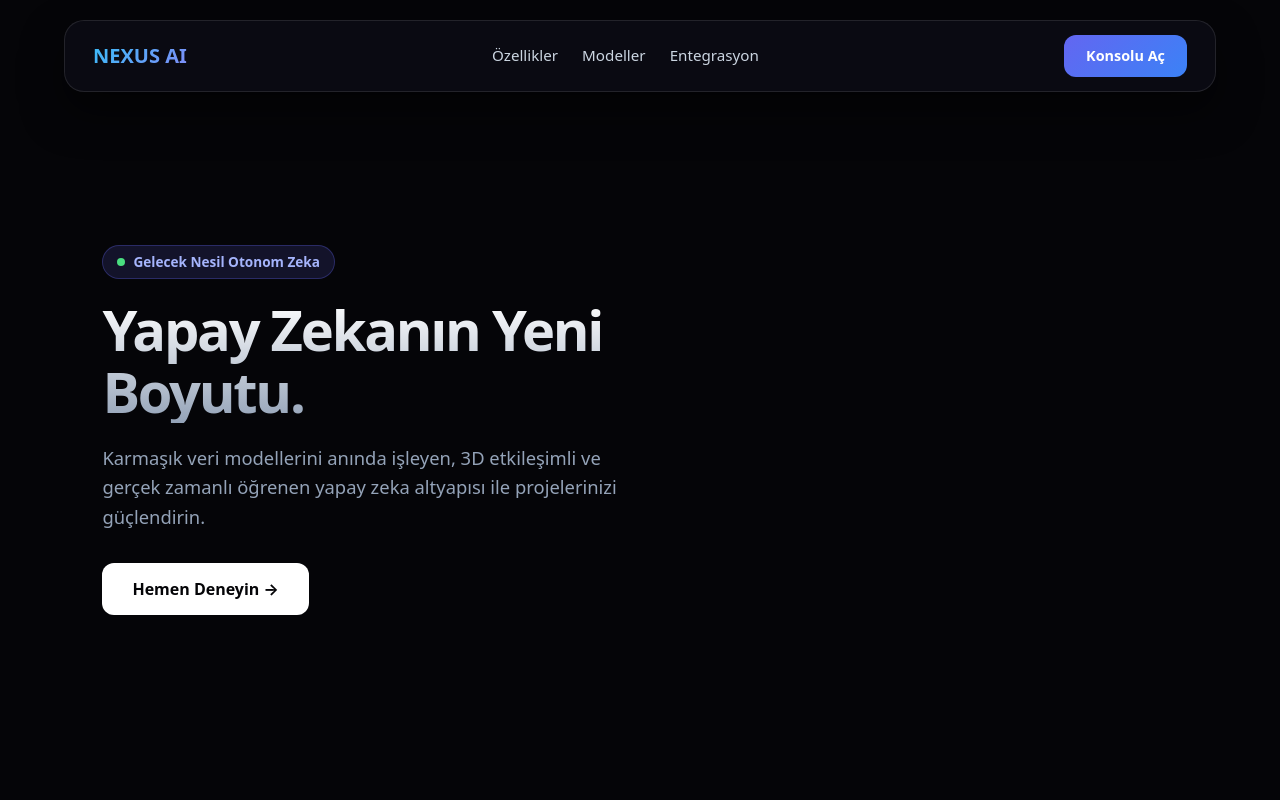
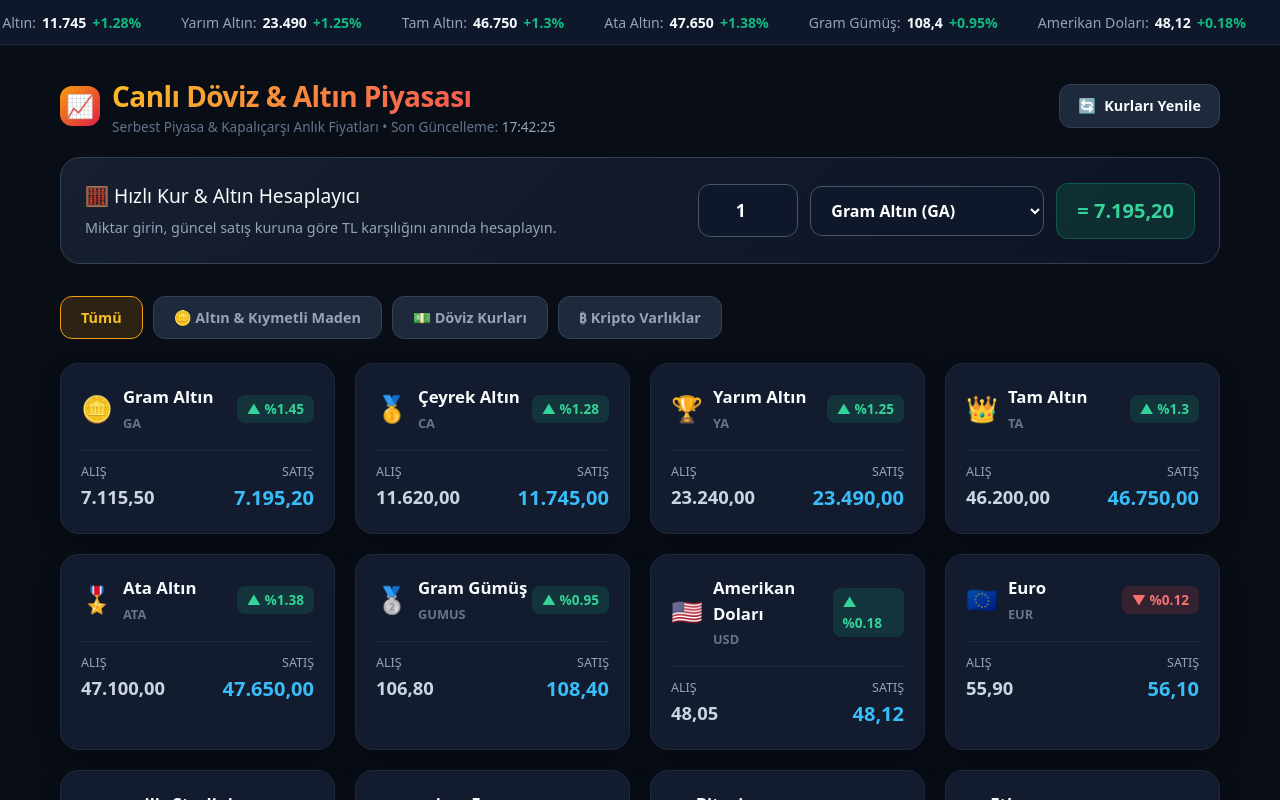
Before and after one commit to umutsenol79-ux/my-app, a Next.js app: page / in a window 1280 px wide. Shown: the top 800 px of the page. Built offline with nearby package versions, Linux system fonts and the light colour scheme.

Commit message:
feat: complete live gold currency crypto rates dashboard with converter

```diff
--- a/app/page.tsx
+++ b/app/page.tsx
@@ -1,176 +1,288 @@
 'use client';
 
-import { useEffect } from 'react';
+import { useState, useEffect } from 'react';
 
-export default function Home() {
+interface RateItem {
+  name: string;
+  code: string;
+  buy: number;
+  sell: number;
+  change: number;
+  icon: string;
+  type: 'gold' | 'currency' | 'crypto';
+}
+
+const initialRates: RateItem[] = [
+  { name: 'Gram Altın', code: 'GA', buy: 7115.50, sell: 7195.20, change: 1.45, icon: '🪙', type: 'gold' },
+  { name: 'Çeyrek Altın', code: 'CA', buy: 11620.00, sell: 11745.00, change: 1.28, icon: '🥇', type: 'gold' },
+  { name: 'Yarım Altın', code: 'YA', buy: 23240.00, sell: 23490.00, change: 1.25, icon: '🏆', type: 'gold' },
+  { name: 'Tam Altın', code: 'TA', buy: 46200.00, sell: 46750.00, change: 1.30, icon: '👑', type: 'gold' },
+  { name: 'Ata Altın', code: 'ATA', buy: 47100.00, sell: 47650.00, change: 1.38, icon: '🎖️', type: 'gold' },
+  { name: 'Gram Gümüş', code: 'GUMUS', buy: 106.80, sell: 108.40, change: 0.95, icon: '🥈', type: 'gold' },
+  { name: 'Amerikan Doları', code: 'USD', buy: 48.05, sell: 48.12, change: 0.18, icon: '🇺🇸', type: 'currency' },
+  { name: 'Euro', code: 'EUR', buy: 55.90, sell: 56.10, change: -0.12, icon: '🇪🇺', type: 'currency' },
+  { name: 'ngiliz Sterlini', code: 'GBP', buy: 65.40, sell: 65.75, change: 0.32, icon: '🇬🇧', type: 'currency' },
+  { name: 'sviçre Frangı', code: 'CHF', buy: 59.50, sell: 60.10, change: -0.05, icon: '🇨🇭', type: 'currency' },
+  { name: 'Bitcoin', code: 'BTC', buy: 3810000.00, sell: 3825000.00, change: 2.15, icon: '₿', type: 'crypto' },
+  { name: 'Ethereum', code: 'ETH', buy: 138000.00, sell: 139500.00, change: -0.75, icon: 'Ξ', type: 'crypto' },
+];
+
+export default function FinanceDashboard() {
+  const [rates, setRates] = useState<RateItem[]>(initialRates);
+  const [filter, setFilter] = useState<'all' | 'gold' | 'currency' | 'crypto'>('all');
+  const [calcAmount, setCalcAmount] = useState<number>(1);
+  const [selectedCurrency, setSelectedCurrency] = useState<string>('GA');
+  const [lastUpdated, setLastUpdated] = useState<string>('');
+  const [isRefreshing, setIsRefreshing] = useState(false);
+
   useEffect(() => {
-    const script = document.createElement('script');
-    script.type = 'module';
-    script.src = 'https://unpkg.com/@splinetool/viewer@latest/build/spline-viewer.js';
-    document.body.appendChild(script);
-
-    return () => {
-      if (document.body.contains(script)) {
-        document.body.removeChild(script);
-      }
-    };
+    setLastUpdated(new Date().toLocaleTimeString('tr-TR', { hour: '2-digit', minute: '2-digit', second: '2-digit' }));
   }, []);
 
+  const refreshData = () => {
+    setIsRefreshing(true);
+    setTimeout(() => {
+      setRates(prev =>
+        prev.map(item => {
+          const delta = (Math.random() * 0.4 - 0.2);
+          const newBuy = Number((item.buy * (1 + delta / 100)).toFixed(2));
+          const newSell = Number((item.sell * (1 + delta / 100)).toFixed(2));
+          const newChange = Number((item.change + delta).toFixed(2));
+          return { ...item, buy: newBuy, sell: newSell, change: newChange };
+        })
+      );
+      setLastUpdated(new Date().toLocaleTimeString('tr-TR', { hour: '2-digit', minute: '2-digit', second: '2-digit' }));
+      setIsRefreshing(false);
+    }, 600);
+  };
+
+  const filteredRates = filter === 'all' ? rates : rates.filter(r => r.type === filter);
+  const selectedItem = rates.find(r => r.code === selectedCurrency) || rates[0];
+  const calculatedTotal = (calcAmount * selectedItem.sell).toLocaleString('tr-TR', { minimumFractionDigits: 2, maximumFractionDigits: 2 });
+
   return (
-    <main style={{ position: 'relative', width: '100vw', minHeight: '100vh', overflowX: 'hidden', backgroundColor: '#050508', color: '#fff', fontFamily: 'system-ui, -apple-system, sans-serif' }}>
+    <div style={{ minHeight: '100vh', backgroundColor: '#090d16', color: '#f1f5f9', fontFamily: 'system-ui, -apple-system, sans-serif' }}>
 
-      {/* 3D Robot */}
-      {/* @ts-expect-error spline-viewer is a web component */}
-      <spline-viewer
-        url="https://prod.spline.design/kZDDjO5HuC9GJUM2/scene.splinecode"
-        style={{ width: '100%', height: '100vh', position: 'fixed', top: 0, left: 0, zIndex: 1 }}
-      />
+      {/* Üst Canlı Kayan Şerit (Ticker) */}
+      <div style={{ backgroundColor: '#0f172a', borderBottom: '1px solid #1e293b', overflow: 'hidden', whiteSpace: 'nowrap', padding: '10px 0' }}>
+        <div style={{ display: 'inline-block', animation: 'marquee 25s linear infinite' }}>
+          {rates.map((r, i) => (
+            <span key={i} style={{ margin: '0 20px', fontSize: '0.88rem' }}>
+              <span style={{ color: '#94a3b8', marginRight: '6px' }}>{r.name}:</span>
+              <strong style={{ color: '#f8fafc' }}>{r.sell.toLocaleString('tr-TR')}</strong>
+              <span style={{ marginLeft: '6px', color: r.change >= 0 ? '#10b981' : '#ef4444', fontWeight: 'bold' }}>
+                {r.change >= 0 ? `+${r.change}%` : `${r.change}%`}
+              </span>
+            </span>
+          ))}
+        </div>
+      </div>
 
-      {/* Üst Navbar */}
-      <nav style={{
-        position: 'fixed',
-        top: '20px',
-        left: '50%',
-        transform: 'translateX(-50%)',
-        width: '90%',
-        maxWidth: '1200px',
-        zIndex: 50,
-        display: 'flex',
-        alignItems: 'center',
-        justifyContent: 'space-between',
-        padding: '14px 28px',
-        background: 'rgba(15, 15, 25, 0.65)',
-        backdropFilter: 'blur(20px)',
-        WebkitBackdropFilter: 'blur(20px)',
-        border: '1px solid rgba(255, 255, 255, 0.1)',
-        borderRadius: '20px',
-        boxShadow: '0 20px 40px rgba(0,0,0,0.5)'
-      }}>
-        <div style={{ display: 'flex', alignItems: 'center', gap: '10px', fontWeight: '800', fontSize: '1.25rem' }}>
-          <span style={{ background: 'linear-gradient(135deg, #38bdf8 0%, #818cf8 100%)', WebkitBackgroundClip: 'text', WebkitTextFillColor: 'transparent' }}>
-            NEXUS AI
-          </span>
+      {/* Header */}
+      <header style={{ maxWidth: '1200px', margin: '0 auto', padding: '30px 20px 20px 20px', display: 'flex', justifyContent: 'space-between', alignItems: 'center', flexWrap: 'wrap', gap: '16px' }}>
+        <div>
+          <div style={{ display: 'flex', alignItems: 'center', gap: '12px' }}>
+            <div style={{ width: '40px', height: '40px', borderRadius: '12px', background: 'linear-gradient(135deg, #f59e0b, #e11d48)', display: 'flex', alignItems: 'center', justifyContent: 'center', fontSize: '1.4rem' }}>
+              📈
+            </div>
+            <div>
+              <h1 style={{ margin: 0, fontSize: '1.75rem', fontWeight: '800', letterSpacing: '-0.02em', background: 'linear-gradient(135deg, #fbbf24 0%, #f43f5e 100%)', WebkitBackgroundClip: 'text', WebkitTextFillColor: 'transparent' }}>
+                Canlı Döviz & Altın Piyasası
+              </h1>
+              <p style={{ margin: 0, fontSize: '0.85rem', color: '#64748b' }}>
+                Serbest Piyasa & Kapalıçarşı Anlık Fiyatları • Son Güncelleme: <span style={{ color: '#94a3b8' }}>{lastUpdated}</span>
+              </p>
+            </div>
+          </div>
         </div>
 
-        <div style={{ display: 'flex', gap: '24px', fontSize: '0.95rem', color: '#94a3b8', fontWeight: '500' }}>
-          <span style={{ color: '#cbd5e1' }}>Özellikler</span>
-          <span style={{ color: '#cbd5e1' }}>Modeller</span>
-          <span style={{ color: '#cbd5e1' }}>Entegrasyon</span>
+        <div style={{ display: 'flex', gap: '12px', alignItems: 'center' }}>
+          <button
+            onClick={refreshData}
+            disabled={isRefreshing}
+            style={{
+              padding: '10px 18px',
+              backgroundColor: '#1e293b',
+              border: '1px solid #334155',
+              borderRadius: '12px',
+              color: '#f8fafc',
+              fontSize: '0.9rem',
+              fontWeight: '600',
+              cursor: 'pointer',
+              display: 'flex',
+              alignItems: 'center',
+              gap: '8px',
+              transition: 'all 0.2s'
+            }}
+          >
+            <span style={{ transform: isRefreshing ? 'rotate(360deg)' : 'none', transition: 'transform 0.5s' }}>🔄</span>
+            {isRefreshing ? 'Güncelleniyor...' : 'Kurları Yenile'}
+          </button>
+        </div>
+      </header>
+
+      {/* Ana Gövde */}
+      <main style={{ maxWidth: '1200px', margin: '0 auto', padding: '0 20px 60px 20px' }}>
+
+        {/* Canlı Hesap Makinesi / Çevirici Kartı */}
+        <div style={{
+          background: 'linear-gradient(135deg, rgba(30, 41, 59, 0.7), rgba(15, 23, 42, 0.7))',
+          backdropFilter: 'blur(16px)',
+          border: '1px solid #334155',
+          borderRadius: '20px',
+          padding: '24px',
+          marginBottom: '32px',
+          display: 'flex',
+          justifyContent: 'space-between',
+          alignItems: 'center',
+          flexWrap: 'wrap',
+          gap: '20px'
+        }}>
+          <div>
+            <h3 style={{ margin: '0 0 6px 0', fontSize: '1.2rem', color: '#f8fafc' }}>🧮 Hızlı Kur & Altın Hesaplayıcı</h3>
+            <p style={{ margin: 0, fontSize: '0.9rem', color: '#94a3b8' }}>Miktar girin, güncel satış kuruna göre TL karşılığını anında hesaplayın.</p>
+          </div>
+
+          <div style={{ display: 'flex', gap: '12px', alignItems: 'center', flexWrap: 'wrap' }}>
+            <input
+              type="number"
+              min="1"
+              value={calcAmount}
+              onChange={(e) => setCalcAmount(Math.max(1, Number(e.target.value)))}
+              style={{
+                width: '100px',
+                padding: '12px',
+                borderRadius: '12px',
+                border: '1px solid #475569',
+                backgroundColor: '#0f172a',
+                color: '#fff',
+                fontSize: '1.1rem',
+                fontWeight: 'bold',
+                textAlign: 'center'
+              }}
+            />
+
+            <select
+              value={selectedCurrency}
+              onChange={(e) => setSelectedCurrency(e.target.value)}
+              style={{
+                padding: '12px 16px',
+                borderRadius: '12px',
+                border: '1px solid #475569',
+                backgroundColor: '#0f172a',
+                color: '#fff',
+                fontSize: '1rem',
+                fontWeight: '600',
+                cursor: 'pointer'
+              }}
+            >
+              {rates.map(r => (
+                <option key={r.code} value={r.code}>{r.name} ({r.code})</option>
+              ))}
+            </select>
+
+            <div style={{
+              padding: '12px 20px',
+              backgroundColor: 'rgba(16, 185, 129, 0.15)',
+              border: '1px solid rgba(16, 185, 129, 0.3)',
+              borderRadius: '12px',
+              fontSize: '1.25rem',
+              fontWeight: '800',
+              color: '#34d399'
+            }}>
+              = {calculatedTotal}
+            </div>
+          </div>
         </div>
 
-        <button style={{
-          padding: '10px 22px',
-          fontSize: '0.9rem',
-          fontWeight: '600',
-          color: '#fff',
-          background: 'linear-gradient(135deg, #6366f1 0%, #3b82f6 100%)',
-          border: 'none',
-          borderRadius: '12px',
-          cursor: 'pointer'
-        }}>
-          Konsolu Aç
-        </button>
-      </nav>
+        {/* Filtreleme Butonları */}
+        <div style={{ display: 'flex', gap: '10px', marginBottom: '24px', flexWrap: 'wrap' }}>
+          {[
+            { id: 'all', label: 'Tümü' },
+            { id: 'gold', label: '🪙 Altın & Kıymetli Maden' },
+            { id: 'currency', label: '💵 Döviz Kurları' },
+            { id: 'crypto', label: '₿ Kripto Varlıklar' }
+          ].map(tab => (
+            <button
+              key={tab.id}
+              onClick={() => setFilter(tab.id as any)}
+              style={{
+                padding: '10px 20px',
+                borderRadius: '12px',
+                border: filter === tab.id ? '1px solid #f59e0b' : '1px solid #334155',
+                backgroundColor: filter === tab.id ? 'rgba(245, 158, 11, 0.15)' : '#1e293b',
+                color: filter === tab.id ? '#fbbf24' : '#94a3b8',
+                fontWeight: '600',
+                fontSize: '0.9rem',
+                cursor: 'pointer',
+                transition: 'all 0.2s'
+              }}
+            >
+              {tab.label}
+            </button>
+          ))}
+        </div>
 
-      {/* Hero Alanı */}
-      <section style={{
-        position: 'relative',
-        zIndex: 10,
-        minHeight: '100vh',
-        display: 'flex',
-        flexDirection: 'column',
-        justifyContent: 'center',
-        padding: '0 8%',
-        pointerEvents: 'none'
-      }}>
-        <div style={{ maxWidth: '560px', marginTop: '60px' }}>
-          <div style={{
-            display: 'inline-flex',
-            alignItems: 'center',
-            gap: '8px',
-            padding: '6px 14px',
-            borderRadius: '9999px',
-            background: 'rgba(99, 102, 241, 0.15)',
-            border: '1px solid rgba(99, 102, 241, 0.3)',
-            color: '#a5b4fc',
-            fontSize: '0.85rem',
-            fontWeight: '600',
-            marginBottom: '20px'
-          }}>
-            <span style={{ width: '8px', height: '8px', borderRadius: '50%', backgroundColor: '#4ade80' }}></span>
-            Gelecek Nesil Otonom Zeka
-          </div>
+        {/* Fiyat Kartları Tablosu / Grid */}
+        <div style={{ display: 'grid', gridTemplateColumns: 'repeat(auto-fill, minmax(270px, 1fr))', gap: '20px' }}>
+          {filteredRates.map((item) => (
+            <div
+              key={item.code}
+              style={{
+                backgroundColor: '#131c2e',
+                border: '1px solid #1e293b',
+                borderRadius: '18px',
+                padding: '20px',
+                transition: 'transform 0.2s, border-color 0.2s',
+                boxShadow: '0 10px 25px rgba(0,0,0,0.3)'
+              }}
+            >
+              <div style={{ display: 'flex', justifyContent: 'space-between', alignItems: 'center', marginBottom: '16px' }}>
+                <div style={{ display: 'flex', alignItems: 'center', gap: '10px' }}>
+                  <span style={{ fontSize: '1.6rem' }}>{item.icon}</span>
+                  <div>
+                    <h4 style={{ margin: 0, fontSize: '1.05rem', fontWeight: '700', color: '#f8fafc' }}>{item.name}</h4>
+                    <span style={{ fontSize: '0.8rem', color: '#64748b', fontWeight: '600' }}>{item.code}</span>
+                  </div>
+                </div>
+                <div style={{
+                  padding: '4px 10px',
+                  borderRadius: '8px',
+                  fontSize: '0.85rem',
+                  fontWeight: '700',
+                  backgroundColor: item.change >= 0 ? 'rgba(16, 185, 129, 0.15)' : 'rgba(239, 68, 68, 0.15)',
+                  color: item.change >= 0 ? '#34d399' : '#f87171'
+                }}>
+                  {item.change >= 0 ? `▲ %${item.change}` : `▼ %${Math.abs(item.change)}`}
+                </div>
+              </div>
 
-          <h1 style={{
-            fontSize: '3.5rem',
-            fontWeight: '900',
-            lineHeight: '1.1',
-            letterSpacing: '-0.04em',
-            margin: '0 0 20px 0',
-            background: 'linear-gradient(180deg, #ffffff 0%, #94a3b8 100%)',
-            WebkitBackgroundClip: 'text',
-            WebkitTextFillColor: 'transparent'
-          }}>
-            Yapay Zekanın Yeni Boyutu.
-          </h1>
+              <div style={{ display: 'grid', gridTemplateColumns: '1fr 1fr', gap: '12px', paddingTop: '12px', borderTop: '1px solid #1e293b' }}>
+                <div>
+                  <span style={{ fontSize: '0.78rem', color: '#94a3b8', display: 'block', marginBottom: '2px' }}>ALIŞ</span>
+                  <span style={{ fontSize: '1.15rem', fontWeight: '800', color: '#cbd5e1' }}>
+                    {item.buy.toLocaleString('tr-TR', { minimumFractionDigits: 2 })}
+                  </span>
+                </div>
+                <div style={{ textAlign: 'right' }}>
+                  <span style={{ fontSize: '0.78rem', color: '#94a3b8', display: 'block', marginBottom: '2px' }}>SATIŞ</span>
+                  <span style={{ fontSize: '1.25rem', fontWeight: '800', color: '#38bdf8' }}>
+                    {item.sell.toLocaleString('tr-TR', { minimumFractionDigits: 2 })}
+                  </span>
+                </div>
+              </div>
+            </div>
+          ))}
+        </div>
 
-          <p style={{
-            fontSize: '1.15rem',
-            lineHeight: '1.6',
-            color: '#94a3b8',
-            marginBottom: '32px'
-          }}>
-            Karmaşık veri modellerini anında işleyen, 3D etkileşimli ve gerçek zamanlı öğrenen yapay zeka altyapısı ile projelerinizi güçlendirin.
-          </p>
+      </main>
 
-          <div style={{ display: 'flex', gap: '16px', pointerEvents: 'auto' }}>
-            <button style={{
-              padding: '14px 30px',
-              fontSize: '1rem',
-              fontWeight: '700',
-              color: '#050508',
-              backgroundColor: '#fff',
-              border: 'none',
-              borderRadius: '12px',
-              cursor: 'pointer'
-            }}>
-              Hemen Deneyin →
-            </button>
-          </div>
-        </div>
-      </section>
-
-      {/* Özellik Kartları */}
-      <section style={{
-        position: 'relative',
-        zIndex: 10,
-        padding: '0 8% 80px 8%',
-        display: 'grid',
-        gridTemplateColumns: 'repeat(auto-fit, minmax(280px, 1fr))',
-        gap: '24px',
-        maxWidth: '1200px',
-        margin: '0 auto'
-      }}>
-        {[
-          { title: 'Otonom Çıkarım', desc: 'Saniyeler içinde yüksek hassasiyetli doğal dil ve veri analizleri.', icon: '⚡' },
-          { title: 'Gerçek Zamanlı 3D', desc: 'Etkileşimli ortamlar ve simülasyonlarla tam uyumlu derin öğrenme.', icon: '🌐' },
-          { title: 'Gelişmiş Güvenlik', desc: 'Uçtan uca şifrelenmiş veri akışı ve kurumsal veri gizliliği.', icon: '🛡️' }
-        ].map((feat, idx) => (
-          <div key={idx} style={{
-            background: 'rgba(15, 15, 25, 0.65)',
-            backdropFilter: 'blur(20px)',
-            WebkitBackdropFilter: 'blur(20px)',
-            border: '1px solid rgba(255, 255, 255, 0.08)',
-            padding: '28px',
-            borderRadius: '20px'
-          }}>
-            <div style={{ fontSize: '2rem', marginBottom: '14px' }}>{feat.icon}</div>
-            <h3 style={{ margin: '0 0 8px 0', fontSize: '1.25rem', fontWeight: '700', color: '#f8fafc' }}>{feat.title}</h3>
-            <p style={{ margin: 0, fontSize: '0.95rem', color: '#94a3b8', lineHeight: '1.5' }}>{feat.desc}</p>
-          </div>
-        ))}
-      </section>
-
-    </main>
+      <style>{`
+        @keyframes marquee {
+          0% { transform: translateX(0%); }
+          100% { transform: translateX(-50%); }
+        }
+      `}</style>
+    </div>
   );
 }
```
